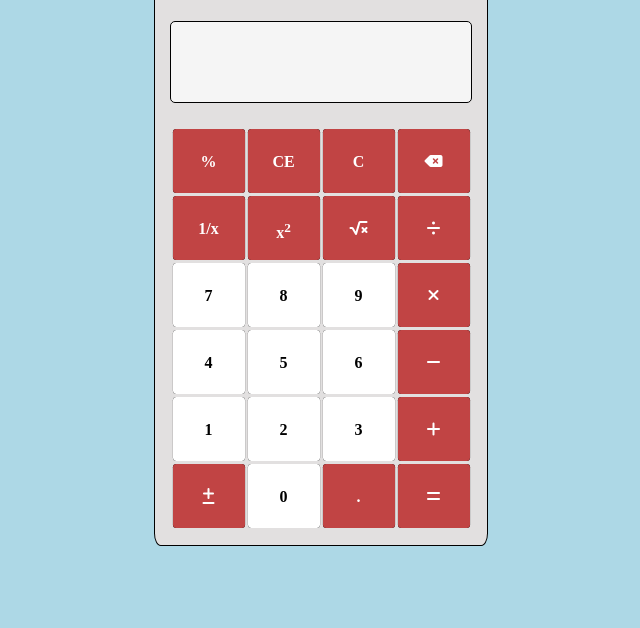
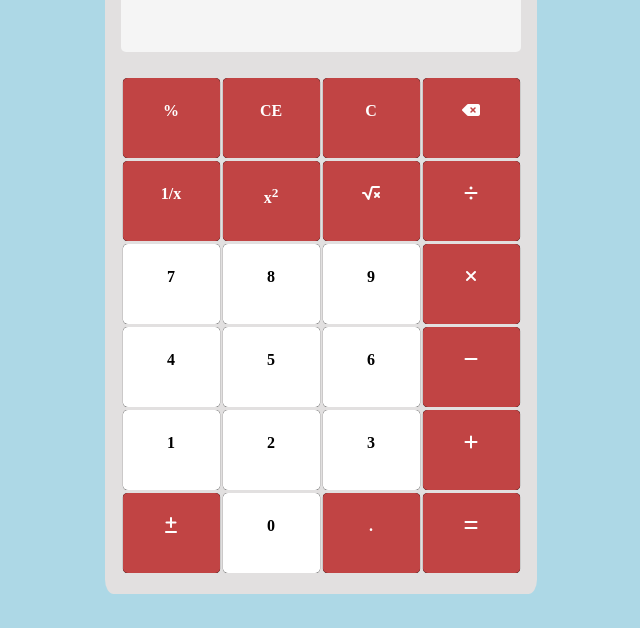
Before and after one commit to SaurabhKoli74/Calculator-Project, a plain HTML site: page index.html in a window 1280 px wide. Shown: the part 172-800 px from the top of the page, without its empty margins (319-959 px from the left). Drawn offline with Linux system fonts and the light colour scheme; a web font is replaced by a local one.

Commit message:
Update in Design

```diff
--- a/style.css
+++ b/style.css
@@ -40,7 +40,7 @@ body{
     flex-direction: column;
     align-items: center;
     background-color:#e2e0e0;
-    border: 0.5px solid black;
+    /* border: 0.5px solid black; */
     border-radius: 2%;
 
 
@@ -53,13 +53,15 @@ body{
     height:5rem;
     text-align:end;
     background-color: whitesmoke;
-    border: 1px solid black;
+    /* border: 1px solid black; */
     border-radius: 5px;
 }
 
 #display{
     font-weight: bold;
     font-size:1.5rem;
+    padding:0px 10px;
+    overflow: hidden;
 
 }
 
@@ -119,3 +121,21 @@ body{
     background-color: #c14444 ;
 
 }
+
+/* Responsiveness  */
+
+@media screen and (min-width:600px) {
+    .app{
+        /* max-width: 500px; */
+        max-width:400px;
+        height: 700px;
+
+
+
+    }
+
+    .button-container div{
+        height:5rem;
+        width:5rem;
+    }
+}
```
